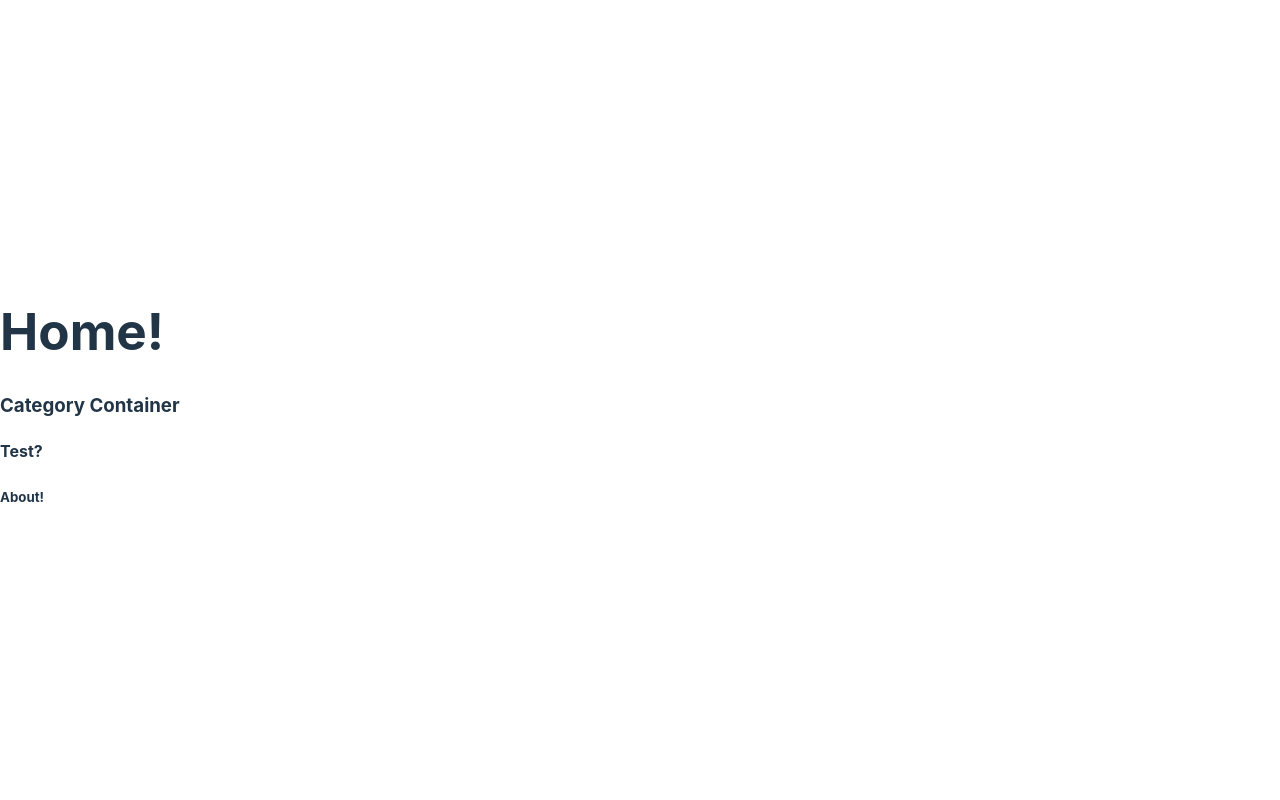
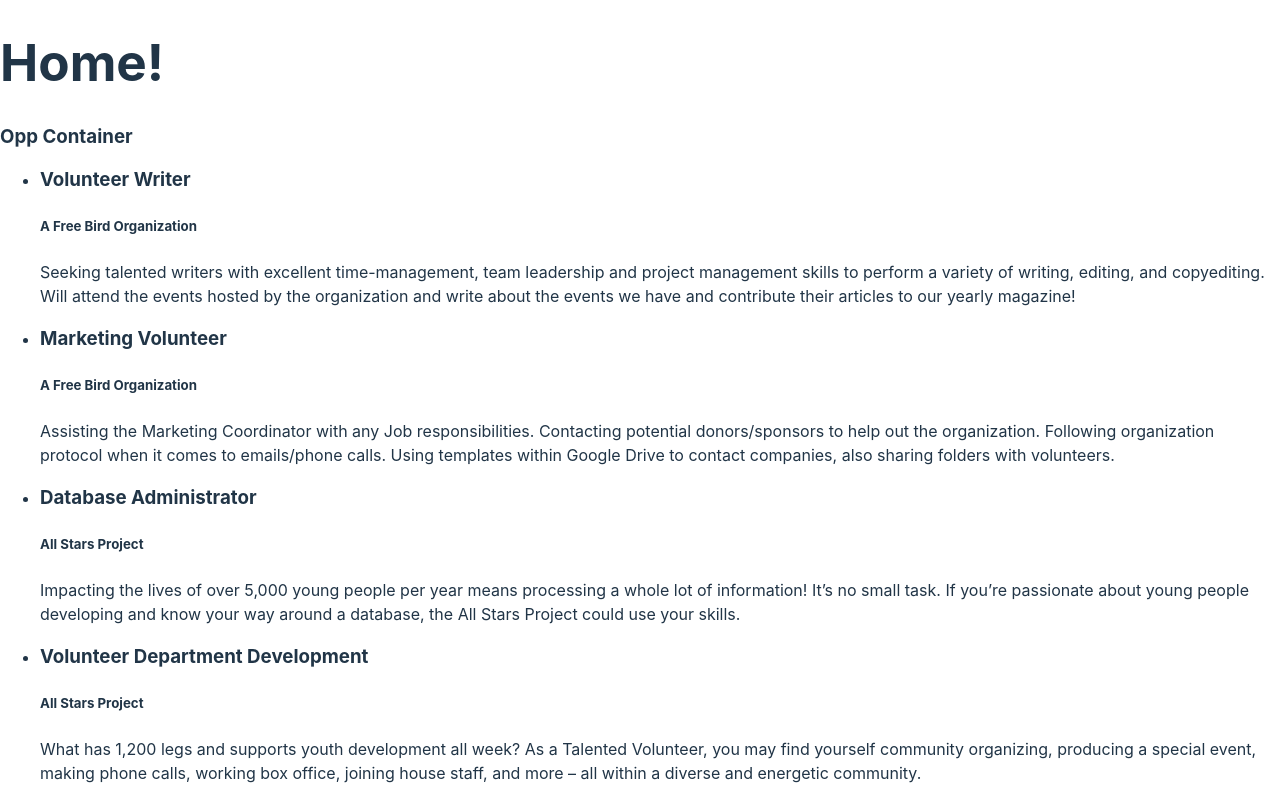
Before and after one commit to AMGFisher/Phase2-GroupProject, a React (Vite) app: page / in a window 1280 px wide. Shown: the top 800 px of the page. Built offline with nearby package versions, Linux system fonts and the light colour scheme; data requests are answered from the project's data file.

Commit message:
Opps Connected

```diff
--- a/src/CategoryContainer.jsx
+++ /dev/null
@@ -1,13 +0,0 @@
-const CategoryContainer = () => {
-
-
-
-    return(
-        <>
-        <h3>Category Container</h3>
-        <h4>Test?</h4>
-        </>
-    )
-}
-
-export default CategoryContainer
--- a/src/Home.jsx
+++ b/src/Home.jsx
@@ -1,15 +1,26 @@
-import CategoryContainer from "./CategoryContainer"
+import OppContainer from "./OppContainer"
 import About from "./About"
 import {useState,useEffect} from 'react'
 
 const Home = () => {
 
+    const [opps,setOpps] = useState([])
 
+    const fetchOpps = async () => {
+        const req = await fetch('http://localhost:3000/opportunities')
+        const res = await req.json()
+        console.log(res)
+        setOpps(res)
+    }
+
+    useEffect(()=>{
+        fetchOpps()
+    },[])
 
     return(
         <>
         <h1>Home!</h1>
-        <CategoryContainer />
+        <OppContainer opps={opps} />
         <About />
         </>
     )
--- /dev/null
+++ b/src/OppCard.jsx
@@ -0,0 +1,12 @@
+const OppCard = ({opp}) => {
+
+    return(
+        <li>
+            <h3>{opp.Position}</h3>
+            <h5>{opp.Organization}</h5>
+            <p>{opp.Summary}</p>
+        </li>
+    )
+}
+
+export default OppCard;
--- /dev/null
+++ b/src/OppContainer.jsx
@@ -0,0 +1,19 @@
+import OppCard from './OppCard'
+
+const OppContainer = ({opps}) => {
+
+    return(
+        <>
+        <h3>Opp Container</h3>
+        {opps.map((opp)=>{
+            return(
+                <ul>
+                <OppCard key={opp.key} opp={opp} />
+                </ul>
+            )
+        })}
+        </>
+    )
+}
+
+export default OppContainer
```
